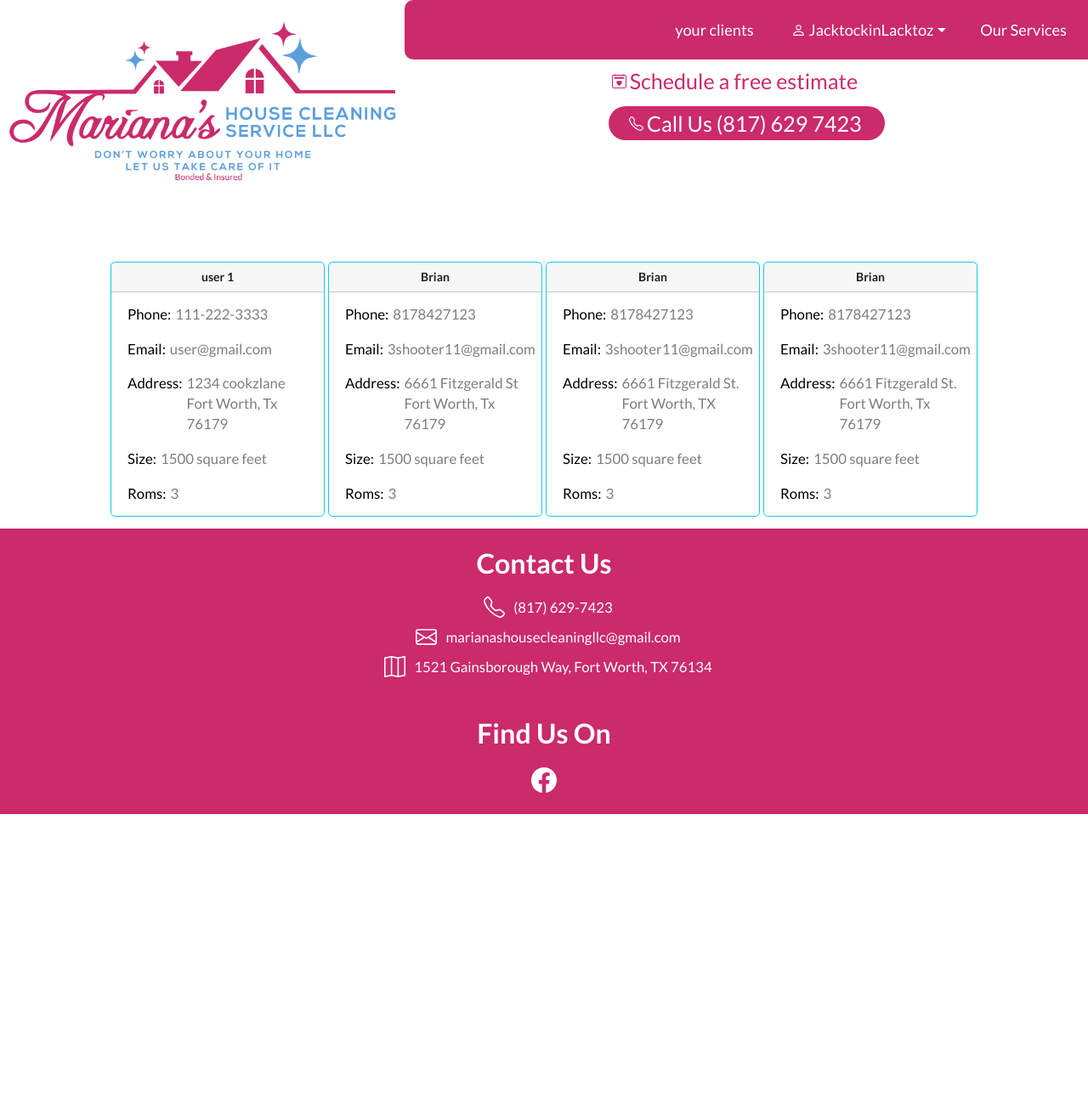
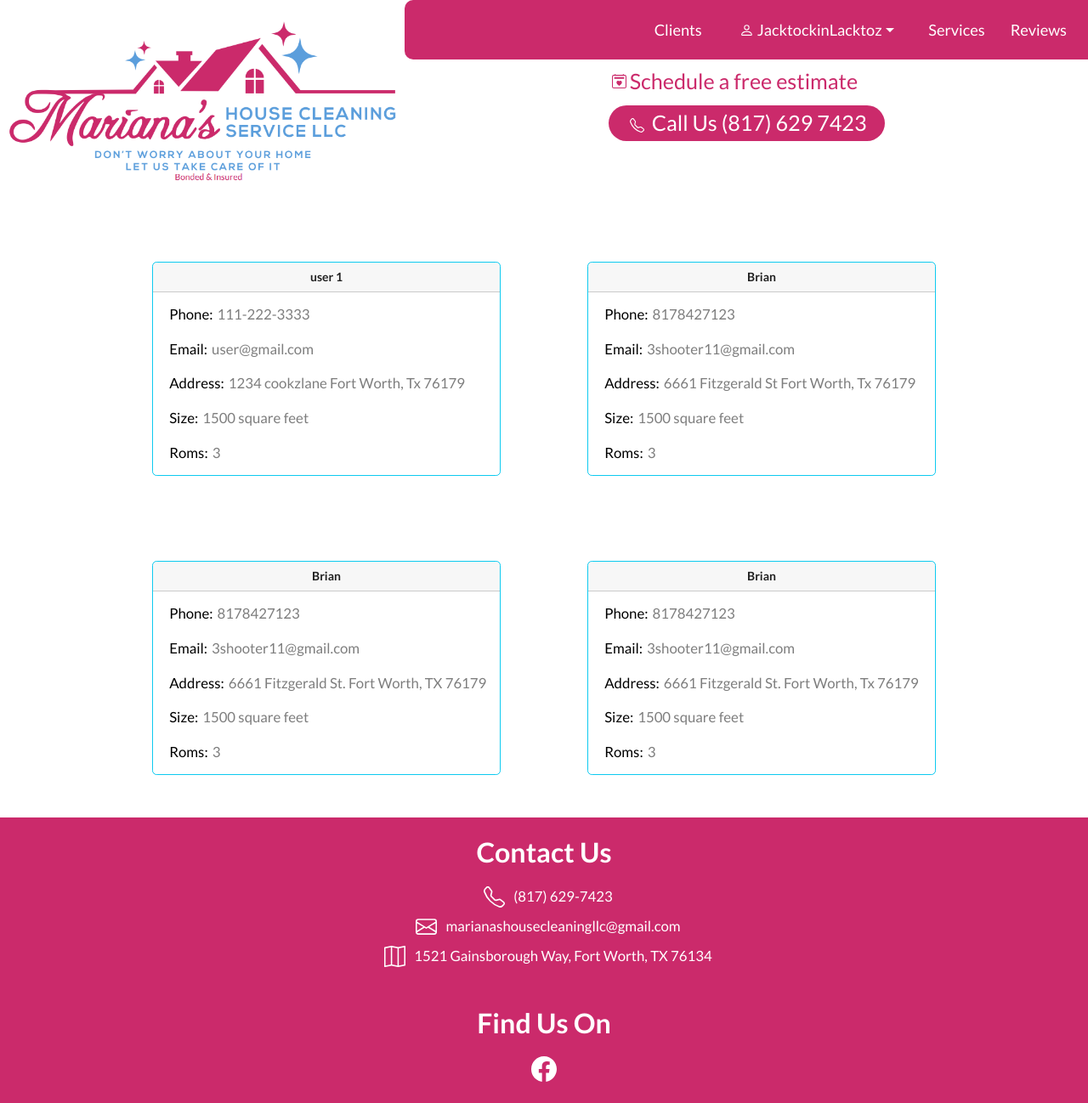
Before and after one commit to brian-hornbrook/Marianas, a Django app: page /clients in a window 1280 px wide. Shown: the whole page at 85% size. Before the commit the page ends 958 px from the top, so only its background shows below. Run offline with Django 3.2, Linux system fonts and the light colour scheme; a user stored in the database is signed in; data comes from the database, SQL or seed files in the repository; both versions use the stored data as it was after the commit; some libraries are stand-ins or nearby versions; some web fonts are replaced.

Commit message:
formatted clients page

```diff
--- a/cleaning/static/dipslayInfo.css
+++ b/cleaning/static/dipslayInfo.css
@@ -50,6 +50,6 @@
     }
 
     #clients .card {
-        width: 50%;
+        width: 40%;
     }
 }
--- a/cleaning/static/index.css
+++ b/cleaning/static/index.css
@@ -43,6 +43,14 @@
     box-sizing: border-box;
 }
 
+#header-phone-off {
+    display: none;
+}
+
+#footer-phone-off {
+    display: none;
+}
+
 header #brand {
     display: flex;
     flex-flow: column;
@@ -75,7 +83,6 @@
     display: flex;
     flex-flow: column;
     align-items: center;
-    background-color: #d7d7d7;
     width: 145px;
     z-index: 1;
 }
@@ -85,10 +92,9 @@
 }
 
 .account-content form button {
-    background-color: #d7d7d7;
+    background-color: #CB2A6B;
     border: 0;
-    color: #5B9EDC;
-    font-size: 0.8rem;
+    color: pink;
 }
 
 header p {
@@ -207,6 +213,10 @@
         text-align: center;
     }
 
+    .account-content form button {
+        font-size: 1.2rem;
+    }
+
     header #brand {
         padding: 15px 0 35px 0;
     }
@@ -227,6 +237,22 @@
 
     header #separator {
         height: 85px;
+    }
+
+    #header-phone-on {
+        display: none;
+    }
+
+    #header-phone-off {
+        display: block;
+    }
+
+    #footer-phone-on {
+        display: none;
+    }
+
+    #footer-phone-off {
+        display: flex;
     }
 }
 
@@ -328,7 +354,7 @@
         flex-flow: row wrap;
     }
 
-    header #contact #phone {
+    header #contact #header-phone-off {
         background-color: #CB2A6B;
         color: white;
         padding: 10px 20px;
--- a/cleaning/templates/clients.html
+++ b/cleaning/templates/clients.html
@@ -7,15 +7,16 @@
         <!-- clients -->
         {% for client in clients %}
         <!-- each client -->
-        <div class="card border-info mb-3" style="max-width: 18rem;">
+        <div class="card border-info">
             <div class="card-header">{{ client.name }}</div>
             <div class="card-body">
-                <p class="name" ><span>Phone: </span>{{ client.phone }}</p>
-                <p class="name" ><span>Email: </span>{{ client.email }}</p>
-                <p class="name" ><span>Address: </span>{{ client.address }}</p>
-                <p class="name" ><span>Size: </span>{{ client.size }} square feet</p>
-                <p class="name" ><span>Roms: </span>{{ client.rooms }}</p>            </div>
-          </div>
+                <p class="name"><span>Phone: </span>{{ client.phone }}</p>
+                <p class="name"><span>Email: </span>{{ client.email }}</p>
+                <p class="name"><span>Address: </span>{{ client.address }}</p>
+                <p class="name"><span>Size: </span>{{ client.size }} square feet</p>
+                <p class="name"><span>Roms: </span>{{ client.rooms }}</p>
+            </div>
+        </div>
         {% endfor %}
     </div>
 </section>
--- a/cleaning/templates/index.html
+++ b/cleaning/templates/index.html
@@ -31,11 +31,14 @@
             <nav>
                 <ul>
                     <li class="hr">
+                        <a href="/reviews">Reviews</a>
+                    </li>
+                    <li class="separator hr">
                         <a href="/services">
-                            Our Services
+                            Services
                         </a>
                     </li>
-                    <li id="brand" class="separator hr">
+                    <li id="brand" class="hr">
                         {% if user.is_authenticated %}
                         <a id="account-link">
                             <svg xmlns="http://www.w3.org/2000/svg" width="20" height="20" fill="currentColor"
@@ -63,9 +66,9 @@
                         {% endif %}
                     </li>
                     {% if user.is_superuser %}
-                    <li class="hr">
+                    <li class="separator hr">
                         <a href="/clients">
-                            your clients
+                            Clients
                         </a>
                     </li>
                     {% endif %}
@@ -85,7 +88,15 @@
                         </a>
                     </li>
                     <li class="separator hr">
-                        <a id="phone" href="tel:8176297423">
+                        <a id="header-phone-on" href="tel:8176297423">
+                            <svg xmlns="http://www.w3.org/2000/svg" width="20" height="30" fill="currentColor"
+                                class="bi bi-telephone" viewBox="0 0 16 16">
+                                <path
+                                    d="M3.654 1.328a.678.678 0 0 0-1.015-.063L1.605 2.3c-.483.484-.661 1.169-.45 1.77a17.568 17.568 0 0 0 4.168 6.608 17.569 17.569 0 0 0 6.608 4.168c.601.211 1.286.033 1.77-.45l1.034-1.034a.678.678 0 0 0-.063-1.015l-2.307-1.794a.678.678 0 0 0-.58-.122l-2.19.547a1.745 1.745 0 0 1-1.657-.459L5.482 8.062a1.745 1.745 0 0 1-.46-1.657l.548-2.19a.678.678 0 0 0-.122-.58L3.654 1.328zM1.884.511a1.745 1.745 0 0 1 2.612.163L6.29 2.98c.329.423.445.974.315 1.494l-.547 2.19a.678.678 0 0 0 .178.643l2.457 2.457a.678.678 0 0 0 .644.178l2.189-.547a1.745 1.745 0 0 1 1.494.315l2.306 1.794c.829.645.905 1.87.163 2.611l-1.034 1.034c-.74.74-1.846 1.065-2.877.702a18.634 18.634 0 0 1-7.01-4.42 18.634 18.634 0 0 1-4.42-7.009c-.362-1.03-.037-2.137.703-2.877L1.885.511z" />
+                            </svg>
+                            Call Us (817) 629 7423
+                        </a>
+                        <a id="header-phone-off" href="">
                             <svg xmlns="http://www.w3.org/2000/svg" width="20" height="30" fill="currentColor"
                                 class="bi bi-telephone" viewBox="0 0 16 16">
                                 <path
```
Also changed, not shown: db.sqlite3.
